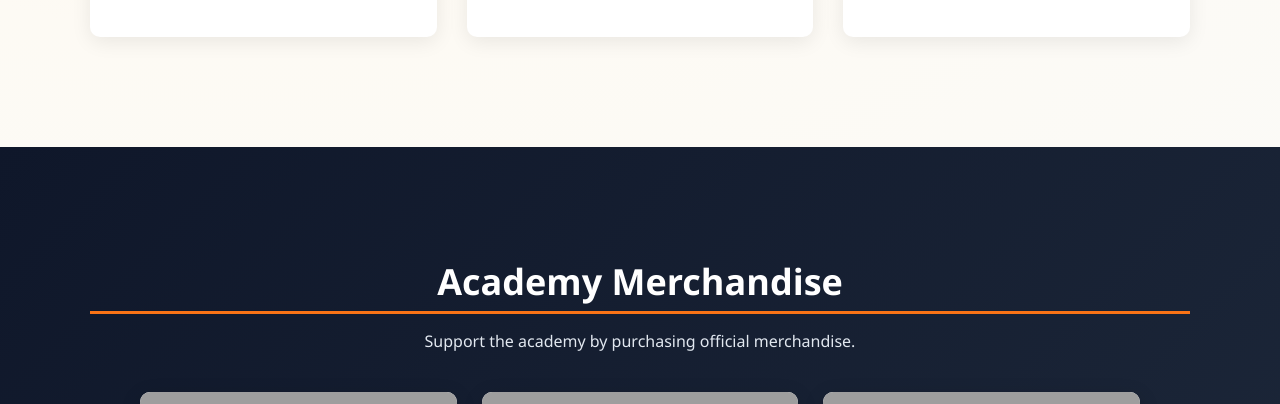
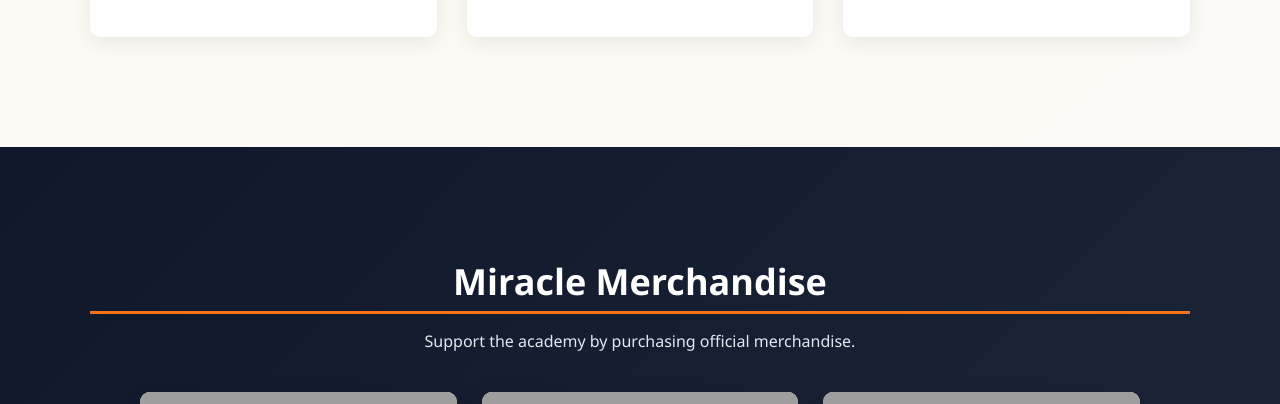
Before and after one commit to mccalsta/mba, a Flask app: page / in a window 1280 px wide; the page is wider, and only the part inside the window is pictured. Shown: the part 1559-1963 px from the top of that part. Run offline with Flask 3, Linux system fonts and the light colour scheme; grey boxes are pictures that could not be loaded.

Commit message:
Update home.html

```diff
--- a/templates/home.html
+++ b/templates/home.html
@@ -126,7 +126,7 @@ through the power of basketball and faith.
 
 <div class="container">
 
-<h2>Academy Merchandise</h2>
+<h2>Miracle Merchandise</h2>
 
 <p>Support the academy by purchasing official merchandise.</p>
 
```
